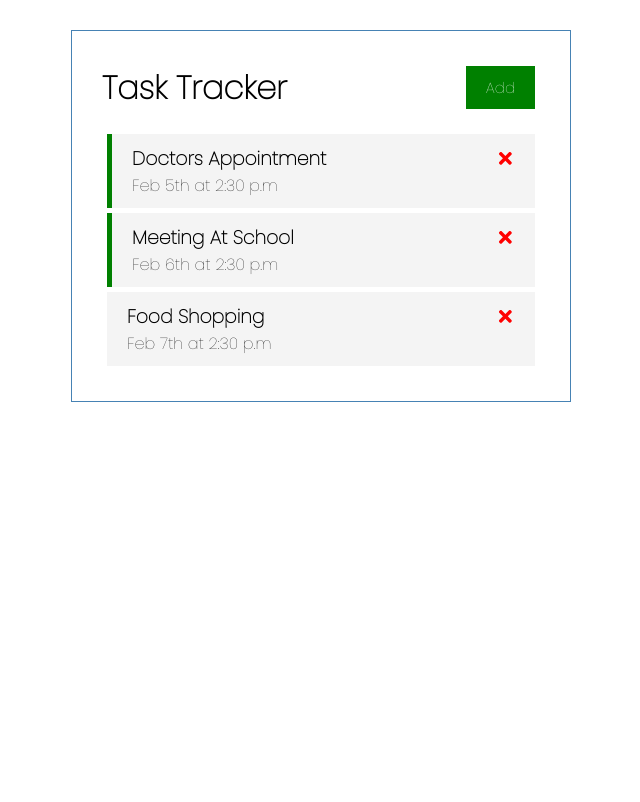
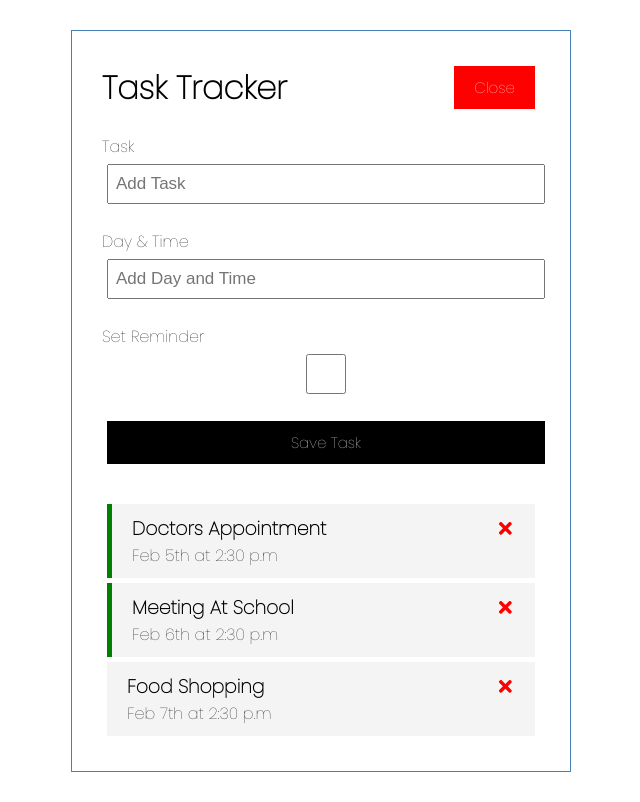
Before and after one commit to Coding-Session-Experience/React-task-reminder, a React (Create React App) app: page / in a window 1280 px wide. Both pictures are taken after a click on the button "Add". Shown: the whole page, without its empty margins (319-959 px from the left). Built offline with nearby package versions, Linux system fonts and the light colour scheme.

Commit message:
Add toggle button changa color

```diff
--- a/src/App.js
+++ b/src/App.js
@@ -3,8 +3,9 @@
 
 import React, {useState} from "react";
 import Header from "./components/Header";
-import Tasks from "./components/Tasks"
-import {object} from "prop-types";
+import Tasks from "./components/Tasks";
+import AddTask from "./components/AddTask";
+// import {object} from "prop-types";
 
 
 // function App() {
@@ -33,6 +34,8 @@ import {object} from "prop-types";
 
 const App = () => {
 
+    const [showAddTask, setShowAddTask] = useState(false)
+
     const [tasks, setTasks] = useState(
         [
             {
@@ -55,23 +58,35 @@ const App = () => {
             }
         ])
 
+    //add task
+    const addTask = (task) => {
+        const id = Math.floor(Math.random() * 10000) + 1
+        const newTask = {id, ...task}
+        setTasks([...tasks, newTask])
+    }
+
     //delete task
     const deleteTask = (id) => {
         setTasks(tasks.filter((task) => task.id !== id))
     }
 
+    //toggle reminder
     const toggleReminder = (id) => {
         console.log(id);
         setTasks(tasks.map((task) =>
-            task.id === id ? {...task,
-                reminder : !task.reminder} : task))
+            task.id === id ? {
+                ...task,
+                reminder: !task.reminder
+            } : task))
     }
 
     return (
         <div className="container">
-            <Header/>
+            <Header onAdd={() => setShowAddTask(!showAddTask)}
+                    showAdd={showAddTask}/>
+            {showAddTask && <AddTask onAdd={addTask}/>}
             {tasks.length > 0 ?
-                <Tasks tasks={tasks} onDelete={deleteTask} onToggle={toggleReminder} />
+                <Tasks tasks={tasks} onDelete={deleteTask} onToggle={toggleReminder}/>
                 : 'No Tasks to show'}
         </div>
     )
--- a/src/components/AddTask.js
+++ b/src/components/AddTask.js
@@ -0,0 +1,51 @@
+import {useState} from 'react';
+
+const AddTask = ({onAdd}) => {
+
+    const [text, setText] = useState('')
+    const [day, setDay] = useState('')
+    const [reminder, setReminder] = useState(false)
+
+    const onSubmit = (e) => {
+        e.preventDefault()
+
+        if (!text) {
+            alert('please add a task');
+            return
+        }
+        onAdd({text, day, reminder})
+
+        setText('')
+        setDay('')
+        setReminder(false)
+    }
+
+    return (
+        <form className='add-form' onSubmit={onSubmit}>
+            <div className='form-control'>
+                <label>Task</label>
+                <input type='text'
+                       placeholder='Add Task'
+                       value={text}
+                       onChange={(e) => setText(e.target.value)}/>
+            </div>
+            <div className='form-control'>
+                <label>Day & Time</label>
+                <input type='text'
+                       placeholder='Add Day and Time'
+                       value={day}
+                       onChange={(e) => setDay(e.target.value)}/>
+            </div>
+            <div className='form-control'>
+                <label>Set Reminder</label>
+                <input type='checkbox'
+                       checked={reminder}
+                       value={reminder}
+                       onChange={(e) => setReminder(e.currentTarget.checked)}/>
+            </div>
+            <input type='submit' value='Save Task' className='btn btn-block'/>
+        </form>
+    )
+}
+
+export default AddTask
--- a/src/components/Header.js
+++ b/src/components/Header.js
@@ -1,16 +1,18 @@
 import PropTypes from 'prop-types'
 import Button from "./Button";
 
-const Header = ({title}) => {
+const Header = ({title, onAdd, showAdd}) => {
 
-    const onClick = () => {
-        console.log('click')
-    }
+    // const onClick = () => {
+    //     console.log('click')
+    // }
 
     return (
         <header className='header'>
             <h1>{title}</h1>
-            <Button color='green' text='Add' onClick={onClick}/>
+            <Button color={showAdd ? 'red' : 'green'}
+                    text={showAdd ? 'Close' : 'Add'}
+                    onClick={onAdd}/>
         </header>
     )
 }
```
